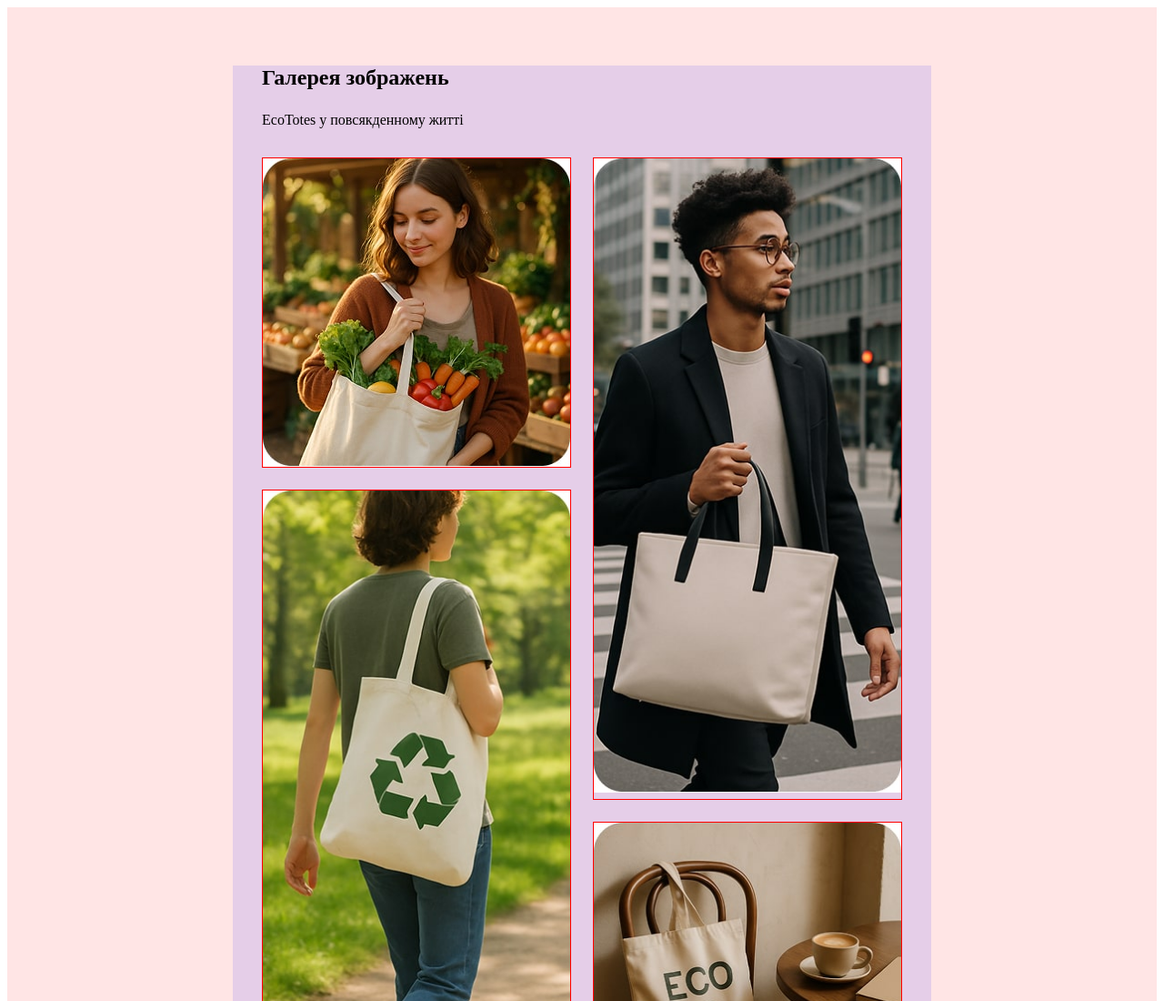
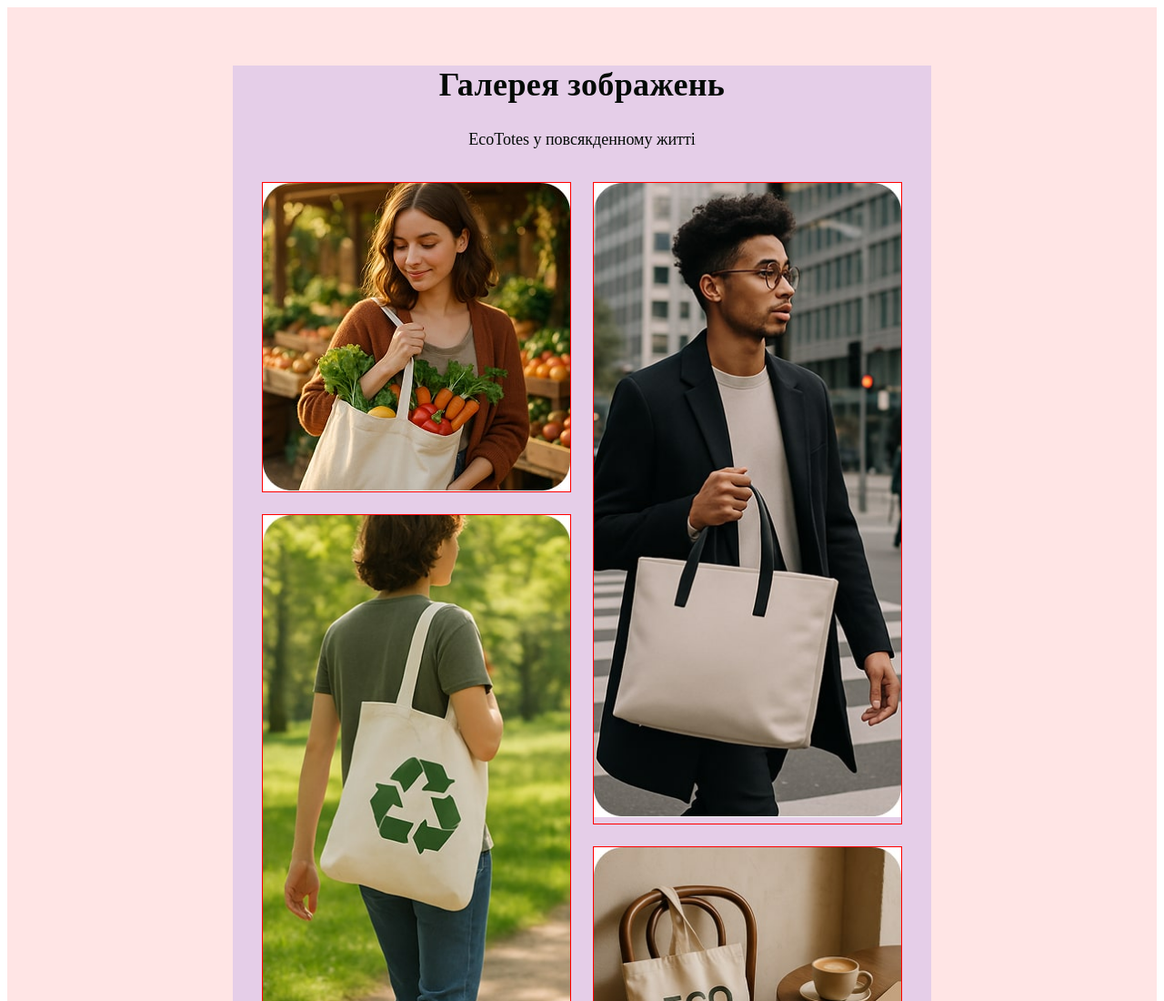
Before and after one commit to RomanAnokhin-work/test-gallery, a plain HTML site: page index.html in a window 1280 px wide. Shown: the top 1100 px of the page at 91% size. Drawn offline with Linux system fonts and the light colour scheme.

Commit message:
Update style

```diff
--- a/css/style.css
+++ b/css/style.css
@@ -22,10 +22,25 @@ box-sizing: border-box;
 
 .gallery-title {
   margin: 0 0 16px;
+  font-weight: 700;
+  font-size: 36px;
+
+  /* line-height: 43px; */
+  line-height: 1.2;
+  letter-spacing: 0.01em;
+  text-align: center;
+  color: #030a06;
 }
 
 .gallery-description {
   margin: 0 0 16px;
+  font-weight: 400;
+  font-size: 18px;
+
+  /* line-height: 29px; */
+  line-height: 1.6;
+  text-align: center;
+  color: #030a06;
 }
 
 .gallery-list {
@@ -123,6 +138,9 @@ box-sizing: border-box;
     max-width: 1440px;
     margin: 0 auto;
   }
+  .gallery-title {
+    font-size: 48px;
+  }
   .gallery-list {
     display: grid;
     grid-template-columns: repeat(3, 1fr);
```
Lines whose indentation alone changed are shown as unchanged.
